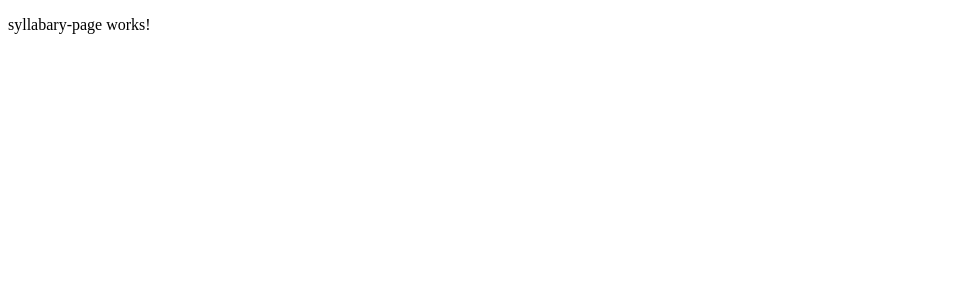
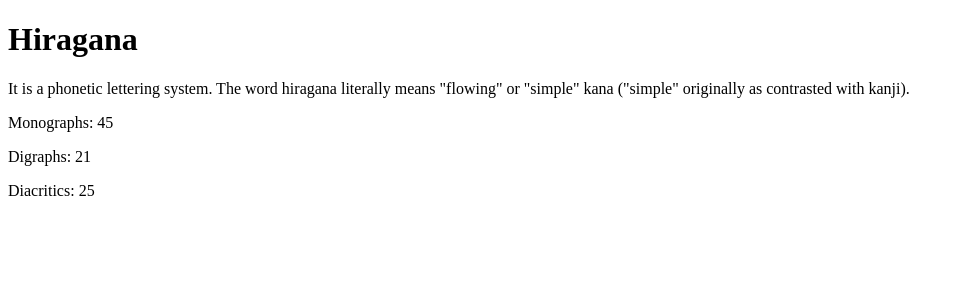
Before and after one commit to PepeKwapien/LearnJapanese, an Angular app: page /hiragana in a window 1280 px wide. Shown: the top 300 px of the page, without its empty margins (0-964 px from the left). Built offline with nearby package versions, Linux system fonts and the light colour scheme.

Commit message:
Improved hiragana page

```diff
--- a/src/app/app-routing.module.ts
+++ b/src/app/app-routing.module.ts
@@ -1,6 +1,6 @@
 import { NgModule } from '@angular/core';
 import { RouterModule, Routes } from '@angular/router';
-import { SyllabaryPageComponent } from './components/syllabary-page/syllabary-page.component';
+import { HiraganaPageComponent } from './pages/hiragana-page/hiragana-page.component';
 import { LandingPageComponent } from './pages/landing-page/landing-page.component';
 
 const routes: Routes = [
@@ -12,7 +12,7 @@ const routes: Routes = [
   {
     path: 'hiragana',
     title: 'Learn Japanese - Hiragana',
-    component: SyllabaryPageComponent,
+    component: HiraganaPageComponent,
   },
 ];
 
--- a/src/app/app.module.ts
+++ b/src/app/app.module.ts
@@ -6,13 +6,15 @@ import { AppComponent } from './app.component';
 import { LandingPageComponent } from './pages/landing-page/landing-page.component';
 import { ButtonWithIconComponent } from './components/button-with-icon/button-with-icon.component';
 import { SyllabaryPageComponent } from './components/syllabary-page/syllabary-page.component';
+import { HiraganaPageComponent } from './pages/hiragana-page/hiragana-page.component';
 
 @NgModule({
   declarations: [
     AppComponent,
     LandingPageComponent,
     ButtonWithIconComponent,
-    SyllabaryPageComponent
+    SyllabaryPageComponent,
+    HiraganaPageComponent
   ],
   imports: [
     BrowserModule,
--- a/src/app/components/syllabary-page/syllabary-page.component.html
+++ b/src/app/components/syllabary-page/syllabary-page.component.html
@@ -1 +1,5 @@
-<p>syllabary-page works!</p>
+<h1>{{ syllabary }}</h1>
+<p>{{ description }}</p>
+<p>Monographs: {{ monographs }}</p>
+<p>Digraphs: {{ digraphs }}</p>
+<p>Diacritics: {{ diacritics }}</p>
--- /dev/null
+++ b/src/app/pages/hiragana-page/hiragana-page.component.html
@@ -0,0 +1,7 @@
+<app-syllabary-page
+  syllabary="Hiragana"
+  [monographs]="45"
+  [digraphs]="21"
+  [diacritics]="25"
+  description='It is a phonetic lettering system. The word hiragana literally means "flowing" or "simple" kana ("simple" originally as contrasted with kanji).'
+></app-syllabary-page>
--- /dev/null
+++ b/src/app/pages/hiragana-page/hiragana-page.component.ts
@@ -0,0 +1,15 @@
+import { Component, OnInit } from '@angular/core';
+
+@Component({
+  selector: 'app-hiragana-page',
+  templateUrl: './hiragana-page.component.html',
+  styleUrls: ['./hiragana-page.component.css']
+})
+export class HiraganaPageComponent implements OnInit {
+
+  constructor() { }
+
+  ngOnInit(): void {
+  }
+
+}
```
Also changed, not shown: src/app/components/syllabary-page/syllabary-page.component.ts (+9 -6 lines), src/app/pages/hiragana-page/hiragana-page.component.css (added).
